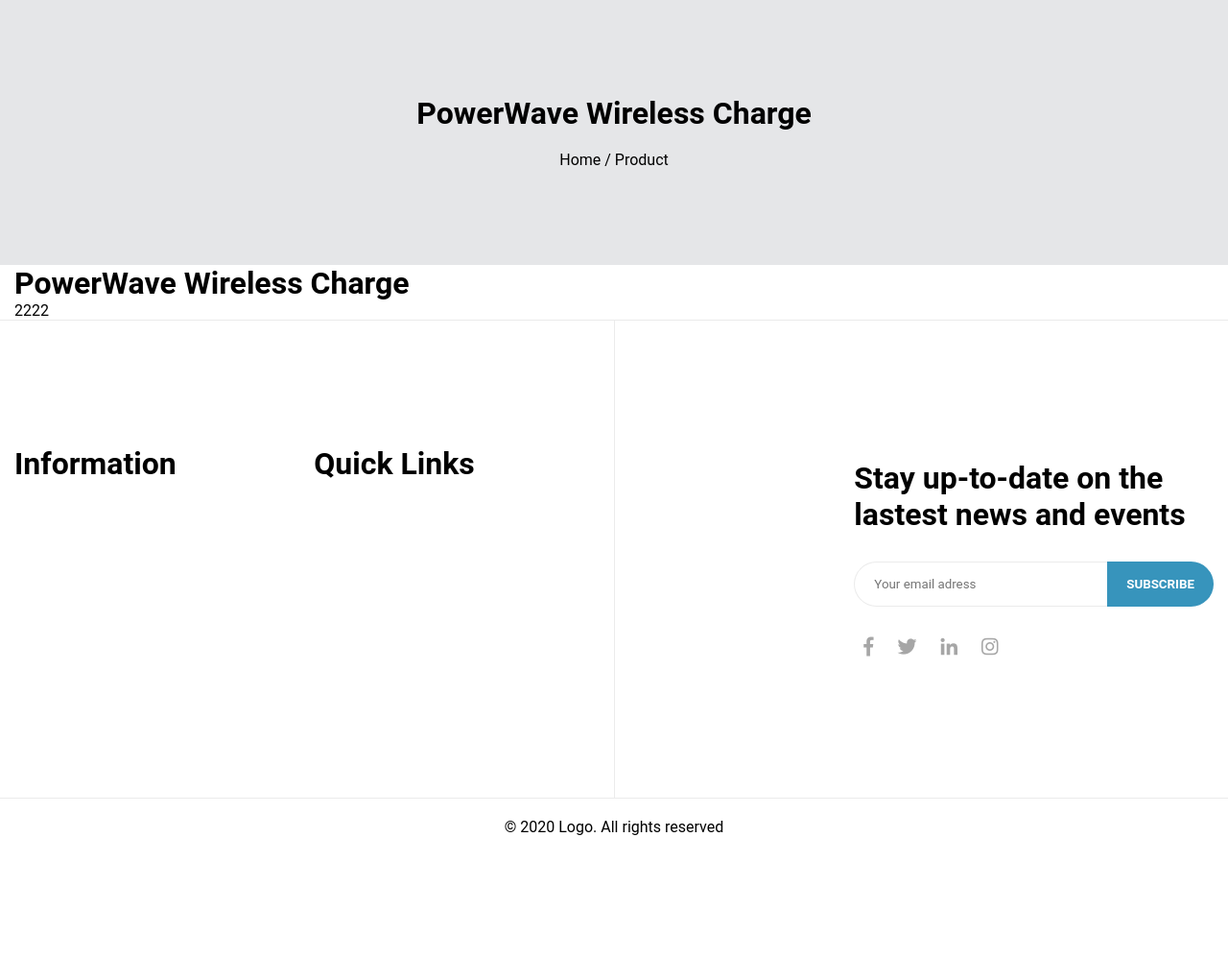
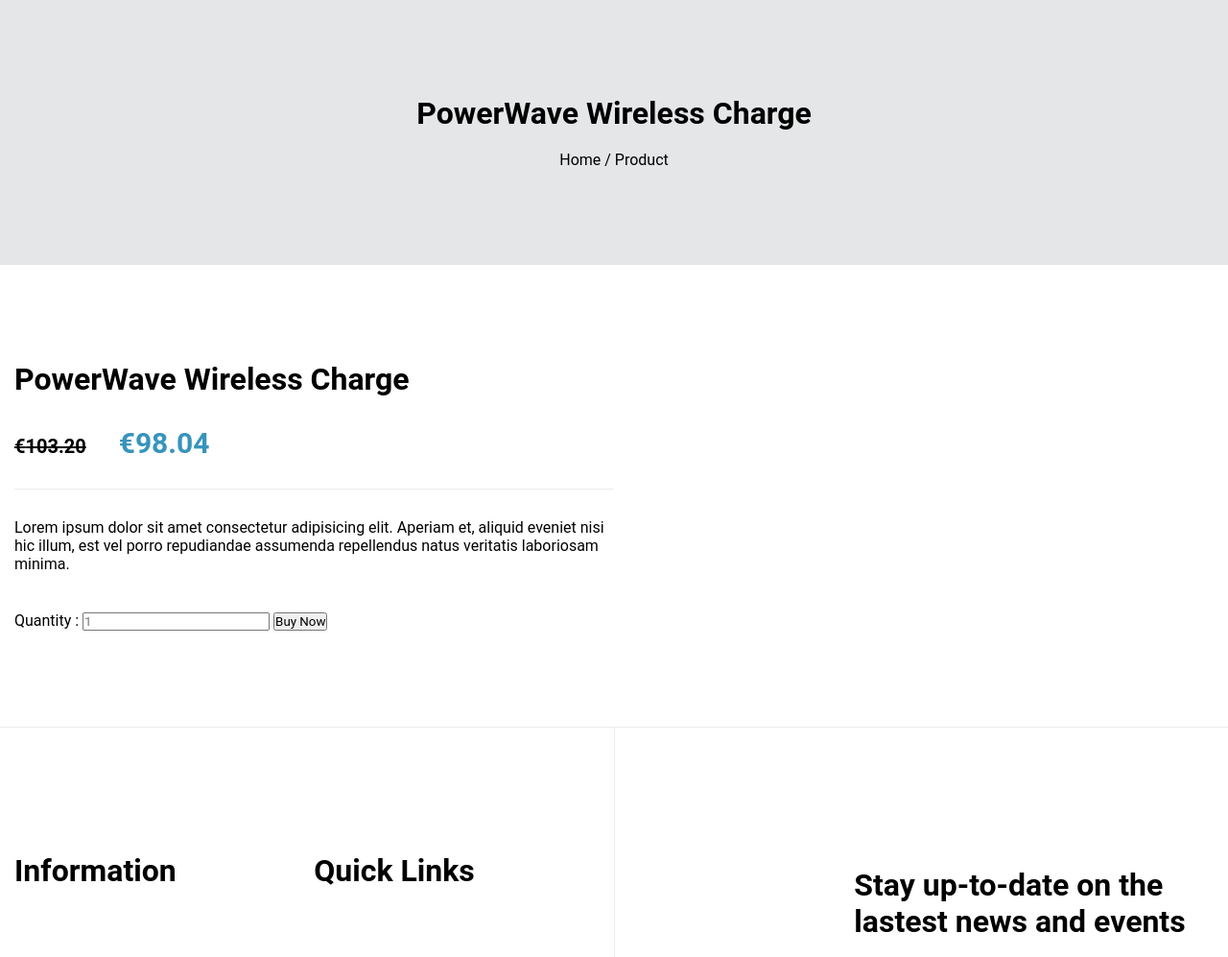
Before and after one commit to gk44739/Inxhinjeri-E-Ueb-it-Projekti, a PHP site: page /shop.html in a window 1280 px wide. Shown: the part 208-1205 px from the top of the page at 96% size. Before the commit the page ends 1078 px from the top, so only its background shows below. Run offline with PHP 8.4, Linux system fonts and the light colour scheme.

Commit message:
Genti Commit

```diff
--- a/css/index.css
+++ b/css/index.css
@@ -247,7 +247,6 @@
     margin-bottom: 15px;
 }
 .home__product__description span{
-    content: "€";
     font-weight: bold;
     color: #3794bc;
     padding:0 15px;
--- a/css/shop.css
+++ b/css/shop.css
@@ -13,3 +13,40 @@
     display: flex;
     flex-direction: row;
 }
+.shop__product__text{
+    width: 50%;
+    margin: 100px 0;
+}
+.shop__product__text h1{
+    margin-bottom: 30px;
+}
+.shop__product__tittle{
+    border-bottom: 1px solid #ebebeb;
+}
+.shop__product__price{
+    margin-bottom: 30px;
+}
+.shop__product__price span{
+    font-weight: bold;
+    color: #3794bc;
+    padding: 0 15px;
+    margin-bottom: 30px;
+}
+.shop__product__price span:before{
+    content: '\20ac';
+}
+.shop__product__price .price{
+    font-size: 30px;
+}
+.shop__product__price .old__price{
+    font-size: 20px;
+    color: #000;
+    text-decoration: line-through;
+    padding-left: 0;
+}
+.shop__product__photos{
+    width: 50%;
+}
+.shop__product__text p{
+    margin: 30px 0 40px 0;
+}
--- a/index.html
+++ b/index.html
@@ -193,7 +193,6 @@
                             <img src="img/product-2.png">
                             <div class="home__product__description">
                                 <p>10W wireless Charging Pad</p>
-
                                 <span class="new__price">98.04</span>
                             </div>
                             <div class="home__product__action">
--- a/shop.html
+++ b/shop.html
@@ -61,11 +61,17 @@
                 <div class="container">
                     <div class="shop__product__inner">
                         <div class="shop__product__text">
-                            <div class="shop__product__tittle__price">
+                            <div class="shop__product__tittle">
                                 <h1>PowerWave Wireless Charge</h1>
-                                <span>22</span><span>22</span>
+                                <div class="shop__product__price">
+                                    <span class="old__price">103.20</span>
+                                    <span class="price">98.04</span>
+                                </div>
                             </div>
-                            <p></p>
+                            <p>Lorem ipsum dolor sit amet consectetur adipisicing elit. Aperiam et, aliquid eveniet nisi hic illum, est vel porro repudiandae assumenda repellendus natus veritatis laboriosam minima.</p>
+                            <label for="quantity">Quantity :</label>
+                            <input type="number" name="quantity" placeholder="1">
+                            <a href="#"><button>Buy Now</button></a>
                         </div>
 
                         <div class="shop__product__photos">
```
